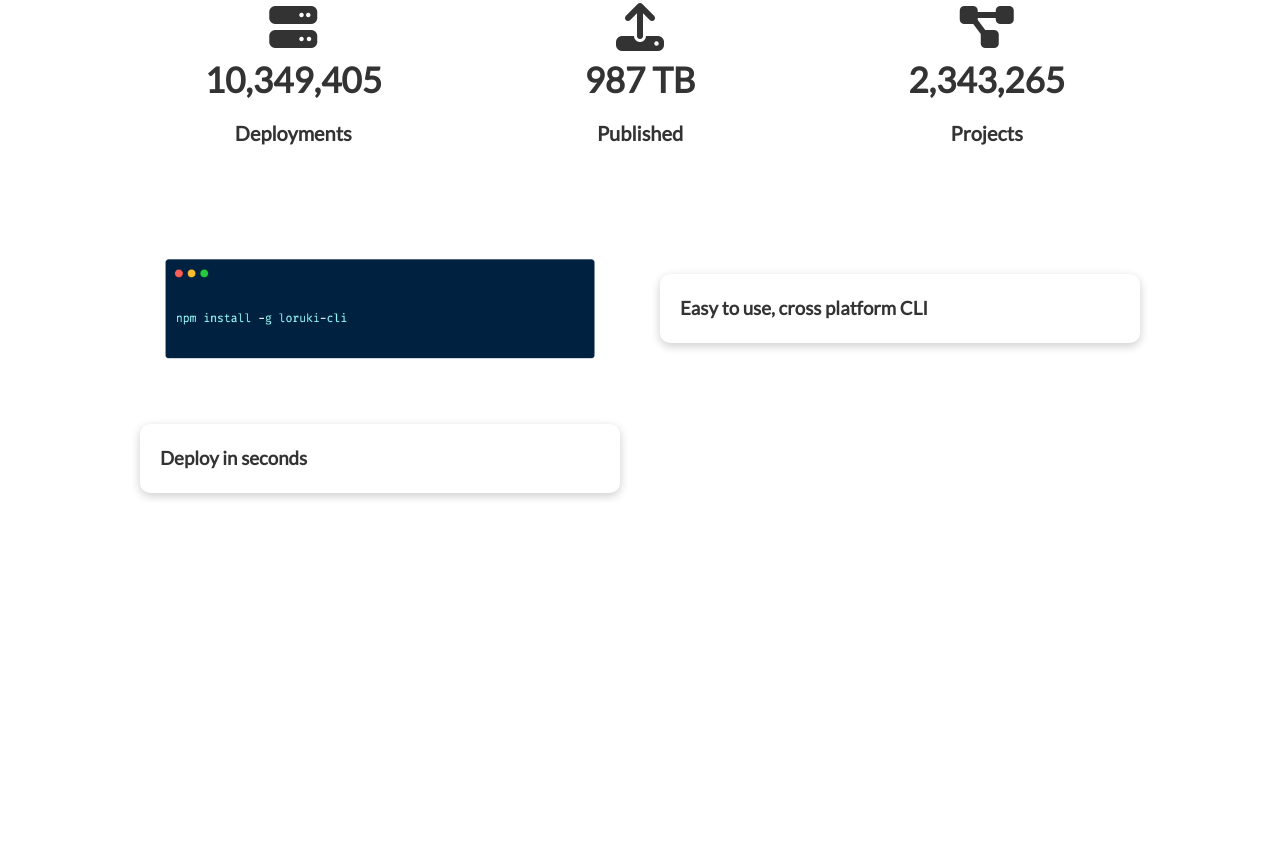
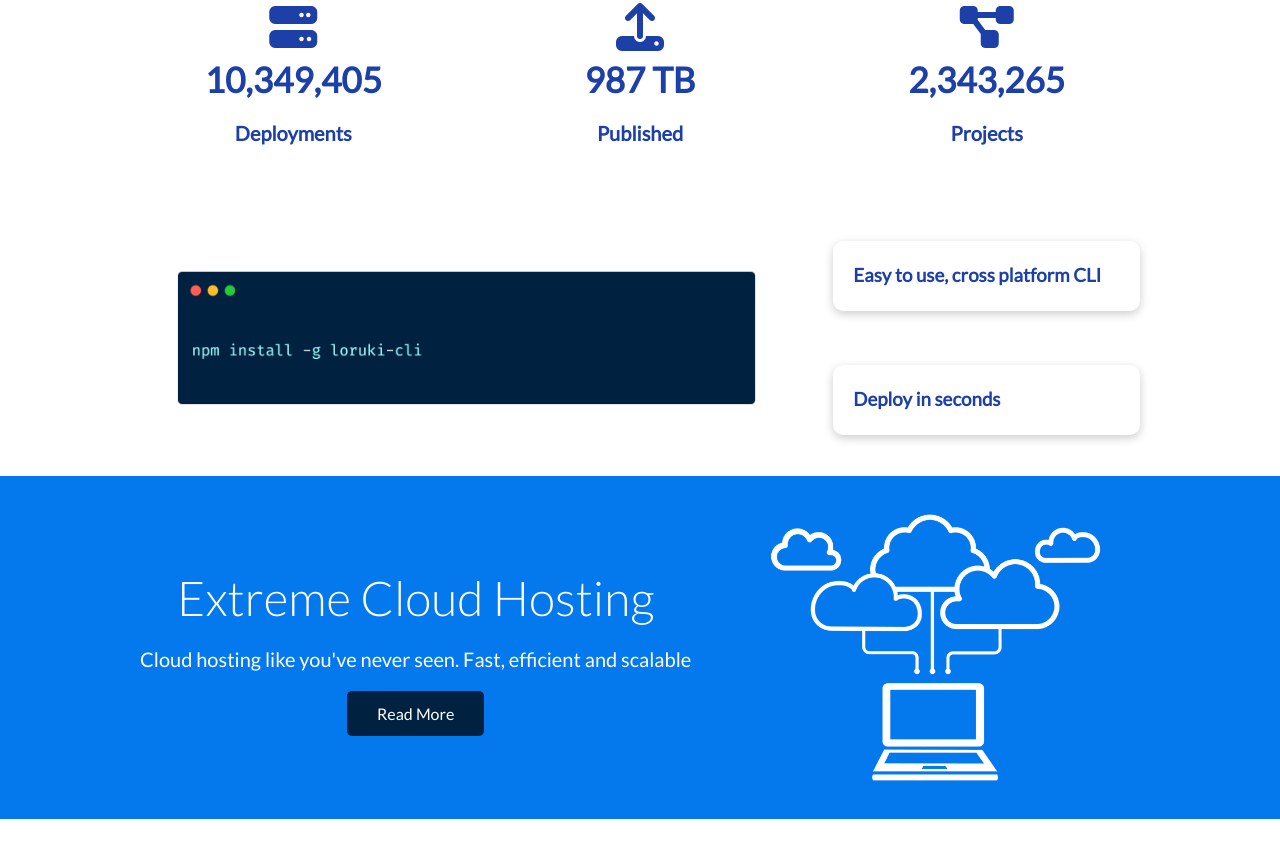
Before and after one commit to gosikxo/cloud-website-js-css, a plain HTML site: page index.html in a window 1280 px wide. Shown: the part 691-1534 px from the top of the page. Before the commit the page ends 1194 px from the top, so only its background shows below. Drawn offline with Linux system fonts and the light colour scheme.

Commit message:
Finish cloud & cli sections

```diff
--- a/css/style.css
+++ b/css/style.css
@@ -2,7 +2,9 @@
 
 :root {
   --primary-color: #0478ed;
-  --secondary-color: #333;
+  --secondary-color: #1c3fa8;
+  --dark-color: #002240;
+  --light-color: #f4f4f4;
 }
 
 * {
@@ -149,3 +151,19 @@ img {
   font-size: 20px;
   font-weight: bold;
 }
+
+/* Cli */
+.cli .grid {
+  grid-template-columns: repeat(3, 1fr);
+  grid-template-rows: repeat(2, 1fr);
+}
+
+.cli .grid > *:first-child {
+  grid-column: 1 / span 2;
+  grid-row: 1 / span 2;
+}
+
+/* Cloud */
+.cloud .grid {
+  grid-template-columns: 4fr 3fr;
+}
--- a/css/utilities.css
+++ b/css/utilities.css
@@ -31,6 +31,54 @@
 
 .btn:hover {
   transform: scale(0.9);
+}
+
+/* Backgrounds and colored buttons */
+
+.bg-primary,
+.btn-primary {
+  background-color: var(--primary-color);
+  color: #fff;
+}
+
+.bg-secondary,
+.btn-secondary {
+  background-color: var(--secondary-color);
+  color: #fff;
+}
+
+.bg-dark,
+.btn-dark {
+  background-color: var(--dark-color);
+  color: #fff;
+}
+
+.bg-light,
+.btn-light {
+  background-color: var(--light-color);
+  color: #333;
+}
+
+/*Text sizes */
+
+.lead {
+  font-size: 20px;
+}
+
+.sm {
+  font-size: 1rem;
+}
+
+.md {
+  font-size: 1.5rem;
+}
+
+.lg {
+  font-size: 3rem;
+}
+
+.xl {
+  font-size: 4rem;
 }
 
 .text-center {
--- a/index.html
+++ b/index.html
@@ -102,5 +102,19 @@
           <h3>Deploy in seconds</h3>
         </div>
       </div>
+    </section>
+
+    <!-- Cloud -->
+    <section class="cloud bg-primary my-2 py-2">
+      <div class="container grid">
+        <div class="text-center">
+          <h2 class="lg">Extreme Cloud Hosting</h2>
+          <p class="lead my-1">
+            Cloud hosting like you've never seen. Fast, efficient and scalable
+          </p>
+          <a href="features.html" class="btn btn-dark">Read More</a>
+        </div>
+        <img src="images/cloud.png" alt="cloud" />
+      </div>
   </body>
 </html>
```
